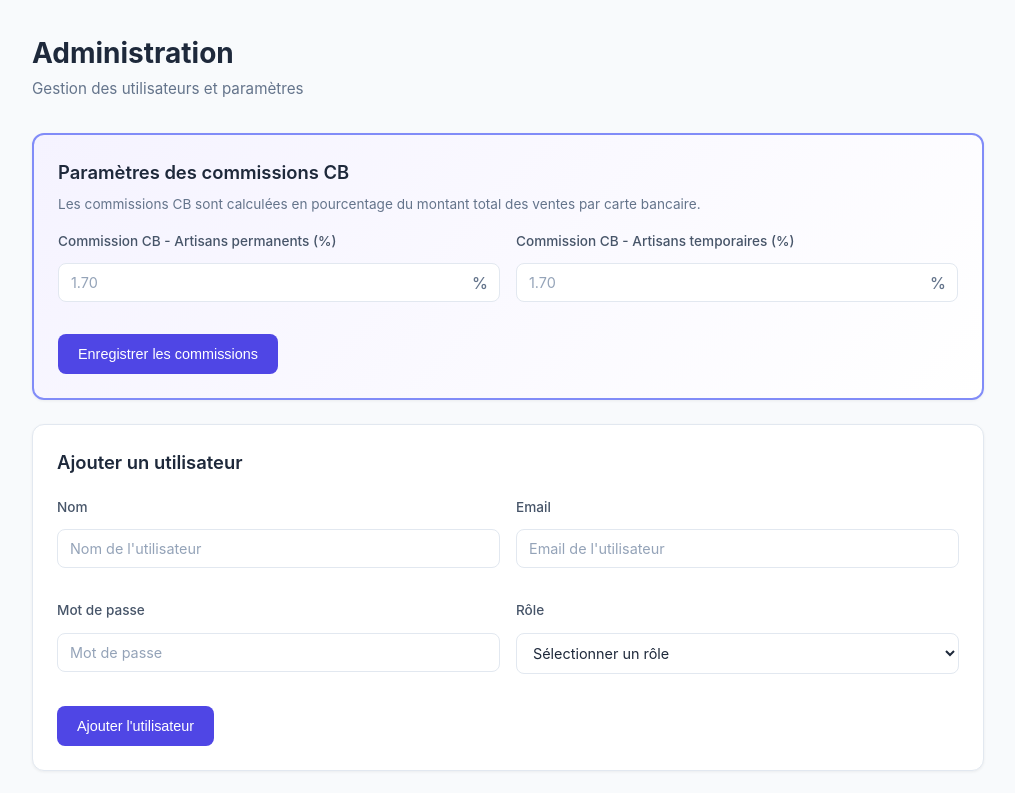
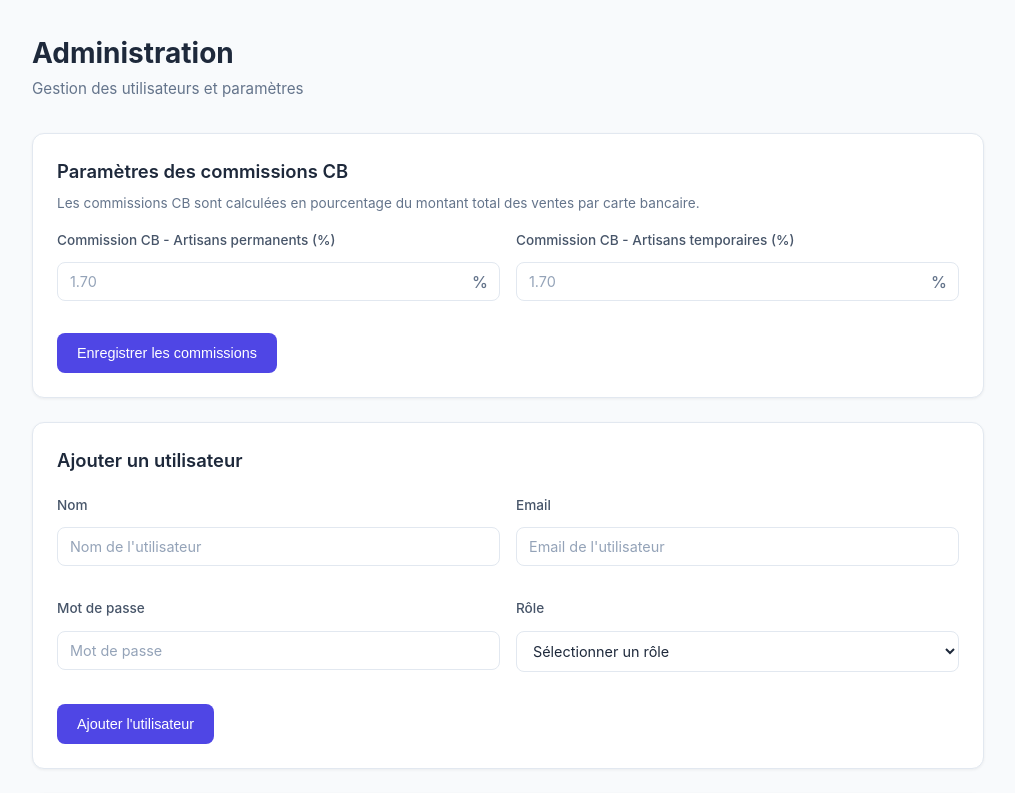
Before and after one commit to Thanan71/SiteCaisse, a Vue app: page /admin in a window 1280 px wide. Shown: the top 793 px of the page, without its empty margins (132-1147 px from the left). Built offline with nearby package versions, Linux system fonts and the light colour scheme; no server answers; sample sign-in values are in the browser's storage.

Commit message:
style(admin): remove unused parametres-card styling

```diff
--- a/src/views/AdminView.vue
+++ b/src/views/AdminView.vue
@@ -488,11 +488,6 @@ onMounted(() => {
 }
 
 /* Paramètres card */
-.parametres-card {
-  border: 2px solid #818cf8;
-  background: linear-gradient(135deg, #f5f3ff 0%, #ffffff 100%);
-}
-
 .parametres-info {
   color: #64748b;
   font-size: 0.85rem;
```
